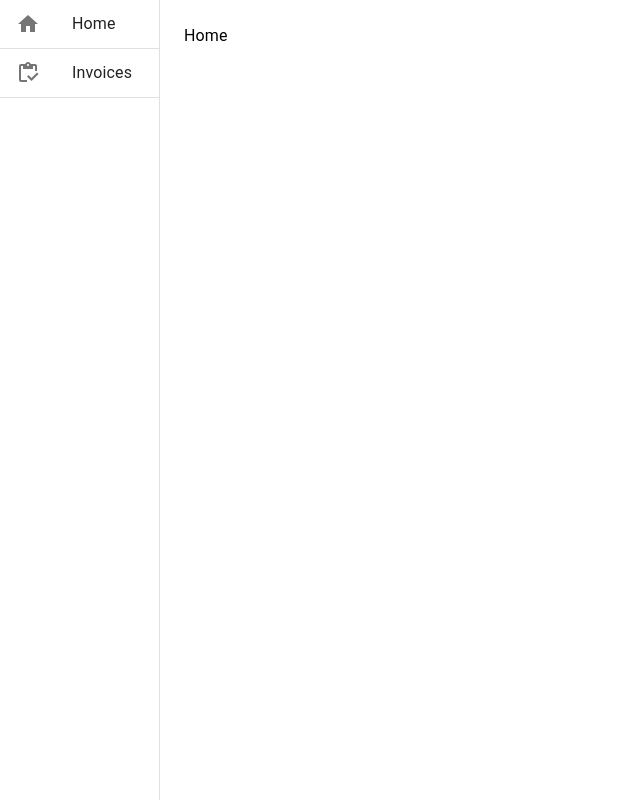
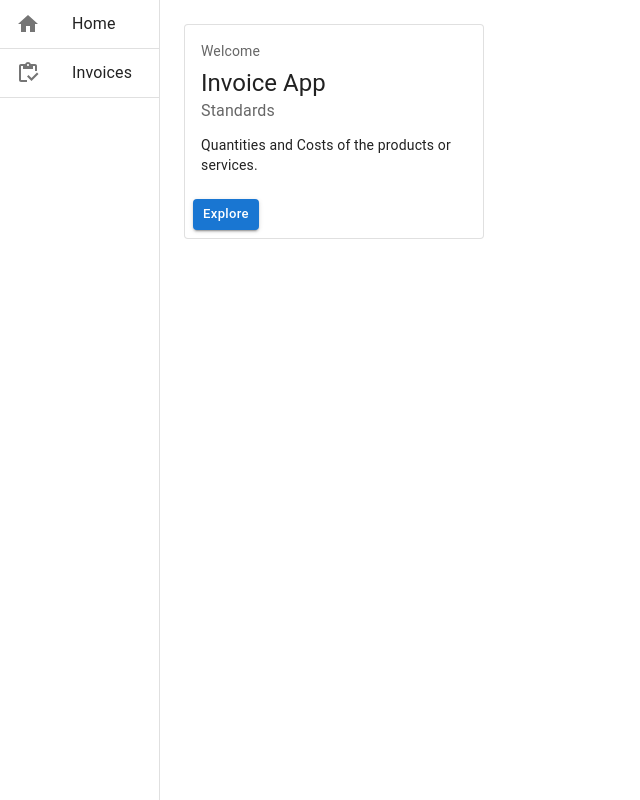
Before and after one commit to TSKHayagreevaC/expert-octo-fortnight, a React (Create React App) app: page / in a window 1280 px wide. Shown: the whole page, without its empty margins (0-640 px from the left). Built offline with nearby package versions, Linux system fonts and the light colour scheme.

Commit message:
feat: Added Pagination.

```diff
--- a/public/index.html
+++ b/public/index.html
@@ -2,7 +2,7 @@
 <html lang="en">
   <head>
     <meta charset="utf-8" />
-    <link rel="icon" href="%PUBLIC_URL%/favicon.ico" />
+    <link rel="icon" href="%PUBLIC_URL%/invoice.svg" />
     <meta name="viewport" content="width=device-width, initial-scale=1" />
     <meta name="theme-color" content="#000000" />
     <meta
@@ -24,7 +24,7 @@
       work correctly both with client-side routing and a non-root public URL.
       Learn how to configure a non-root public URL by running `npm run build`.
     -->
-    <title>React App</title>
+    <title>Invoice App</title>
   </head>
   <body>
     <noscript>You need to enable JavaScript to run this app.</noscript>
--- a/src/components/BasicTable.jsx
+++ b/src/components/BasicTable.jsx
@@ -6,6 +6,7 @@ import TableContainer from '@mui/material/TableContainer';
 import TableHead from '@mui/material/TableHead';
 import TableRow from '@mui/material/TableRow';
 import Paper from '@mui/material/Paper';
+import TablePagination from '@mui/material/TablePagination';
 import Box from '@mui/material/Box';
 import Typography from '@mui/material/Typography';
 import { Link } from 'react-router-dom';
@@ -20,11 +21,24 @@ const rows = [
 ];
 
 export default function BasicTable({invoicesList}) {
+  const [pg, setpg] = React.useState(0);
+  const [rpg, setrpg] = React.useState(5);
+
+    function handleChangePage(event, newpage) {
+        setpg(newpage);
+    }
+
+    function handleChangeRowsPerPage(event) {
+        setrpg(parseInt(event.target.value, 10));
+        setpg(0);
+    }
   const parsedInvoicesList = invoicesList ? JSON.parse(invoicesList) : [];
   return (
-    <TableContainer component={Paper}>
+    <Box>
       {parsedInvoicesList.length
         ?
+        <Paper>
+        <TableContainer component={Paper}>
         <Table sx={{ minWidth: 650 }} aria-label="simple table">
           <TableHead>
             <TableRow>
@@ -52,6 +66,17 @@ export default function BasicTable({invoicesList}) {
             ))}
           </TableBody>
         </Table>
+        </TableContainer>
+        <TablePagination
+        rowsPerPageOptions={[5, 10, 25]}
+        component="div"
+        count={parsedInvoicesList.length}
+        rowsPerPage={5}
+        page={0}
+        onPageChange={handleChangePage}
+        onRowsPerPageChange={handleChangeRowsPerPage}
+      />
+      </Paper>
         :
         <Box>
           <Typography>No Invoices Available..!</Typography>
@@ -60,6 +85,6 @@ export default function BasicTable({invoicesList}) {
           </Link>
         </Box>
         }
-    </TableContainer>
+    </Box>
   );
 }
--- a/src/components/BasicTextFields.jsx
+++ b/src/components/BasicTextFields.jsx
@@ -2,9 +2,10 @@ import * as React from 'react';
 import Box from '@mui/material/Box';
 import TextField from '@mui/material/TextField';
 import Button from '@mui/material/Button';
+import { useNavigate } from "react-router-dom";
 
 export default function BasicTextFields() {
-
+  const navigate = useNavigate();
   const [invoice, setInvoice] = React.useState({
             Id: "",
             itemName: "",
@@ -30,6 +31,7 @@ export default function BasicTextFields() {
 
     }
     localStorage.setItem("invoices", JSON.stringify(updatedInvoices));
+    navigate("/invoices");
   }
 
   const createNewInvoice = (name, quantity, price, amount) => {
@@ -71,10 +73,10 @@ export default function BasicTextFields() {
       noValidate
       autoComplete="off"
     >
-      <TextField onChange={(e) => createNewInvoice(e.target.value, "", "", "")} label="Item Name" variant="standard" />
-      <TextField onChange={(e) => createNewInvoice("", e.target.value, "", "")} label="Quantity" variant="standard" />
-      <TextField onChange={(e) => createNewInvoice("", "", e.target.value, "")} label="Price" variant="standard" />
-      <TextField onChange={(e) => createNewInvoice("", "", "", e.target.value)} label="Amount" variant="standard" />
+      <TextField variant="outlined" onChange={(e) => createNewInvoice(e.target.value, "", "", "")} label="Item Name" />
+      <TextField variant="outlined" onChange={(e) => createNewInvoice("", e.target.value, "", "")} label="Quantity" />
+      <TextField variant="outlined" onChange={(e) => createNewInvoice("", "", e.target.value, "")} label="Price" />
+      <TextField variant="outlined" onChange={(e) => createNewInvoice("", "", "", e.target.value)} label="Amount" />
 
       <Button sx={{margin: 0}} size="small" variant="contained" onClick={() => submitNewInvoice()}>Submit</Button>
 
--- a/src/components/Home.jsx
+++ b/src/components/Home.jsx
@@ -15,13 +15,16 @@ import ListItemText from '@mui/material/ListItemText';
 import InboxIcon from '@mui/icons-material/MoveToInbox';
 import MailIcon from '@mui/icons-material/Mail';
 import {Link} from 'react-router-dom';
+import OutlinedCard from './OutlinedCard';
 
 const drawerWidth = 240;
 function Home() {
 
     return (
       <PermanentDrawerLeft>
-        <Typography>Home</Typography>
+        <Box maxWidth={300}>
+          <OutlinedCard />
+        </Box>
       </PermanentDrawerLeft>
     )
 }
--- a/src/components/OutlinedCard.jsx
+++ b/src/components/OutlinedCard.jsx
@@ -19,22 +19,20 @@ const card = (
   <React.Fragment>
     <CardContent>
       <Typography sx={{ fontSize: 14 }} color="text.secondary" gutterBottom>
-        Word of the Day
+        Welcome
       </Typography>
       <Typography variant="h5" component="div">
-        be{bull}nev{bull}o{bull}lent
+        Invoice App
       </Typography>
       <Typography sx={{ mb: 1.5 }} color="text.secondary">
-        adjective
+        Standards
       </Typography>
       <Typography variant="body2">
-        well meaning and kindly.
-        <br />
-        {'"a benevolent smile"'}
+        Quantities and Costs of the products or services.
       </Typography>
     </CardContent>
     <CardActions>
-      <Button size="small">Learn More</Button>
+      <Button component="a" href="/invoices" sx={{textTransform: 'none'}} variant='contained' size="small">Explore</Button>
     </CardActions>
   </React.Fragment>
 );
```
Also changed, not shown: public/invoice.svg (added). Lines whose indentation alone changed are shown as unchanged.
